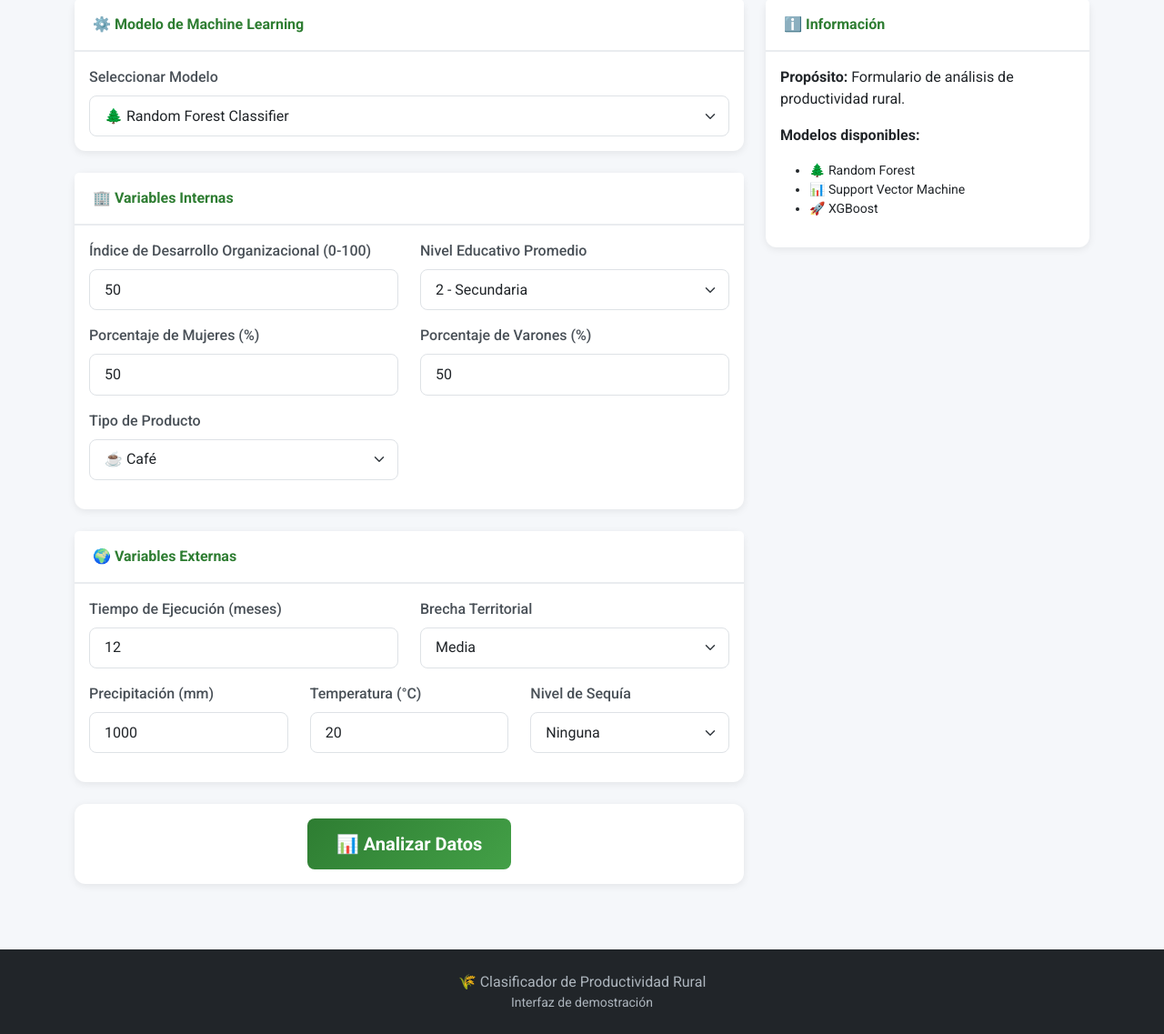
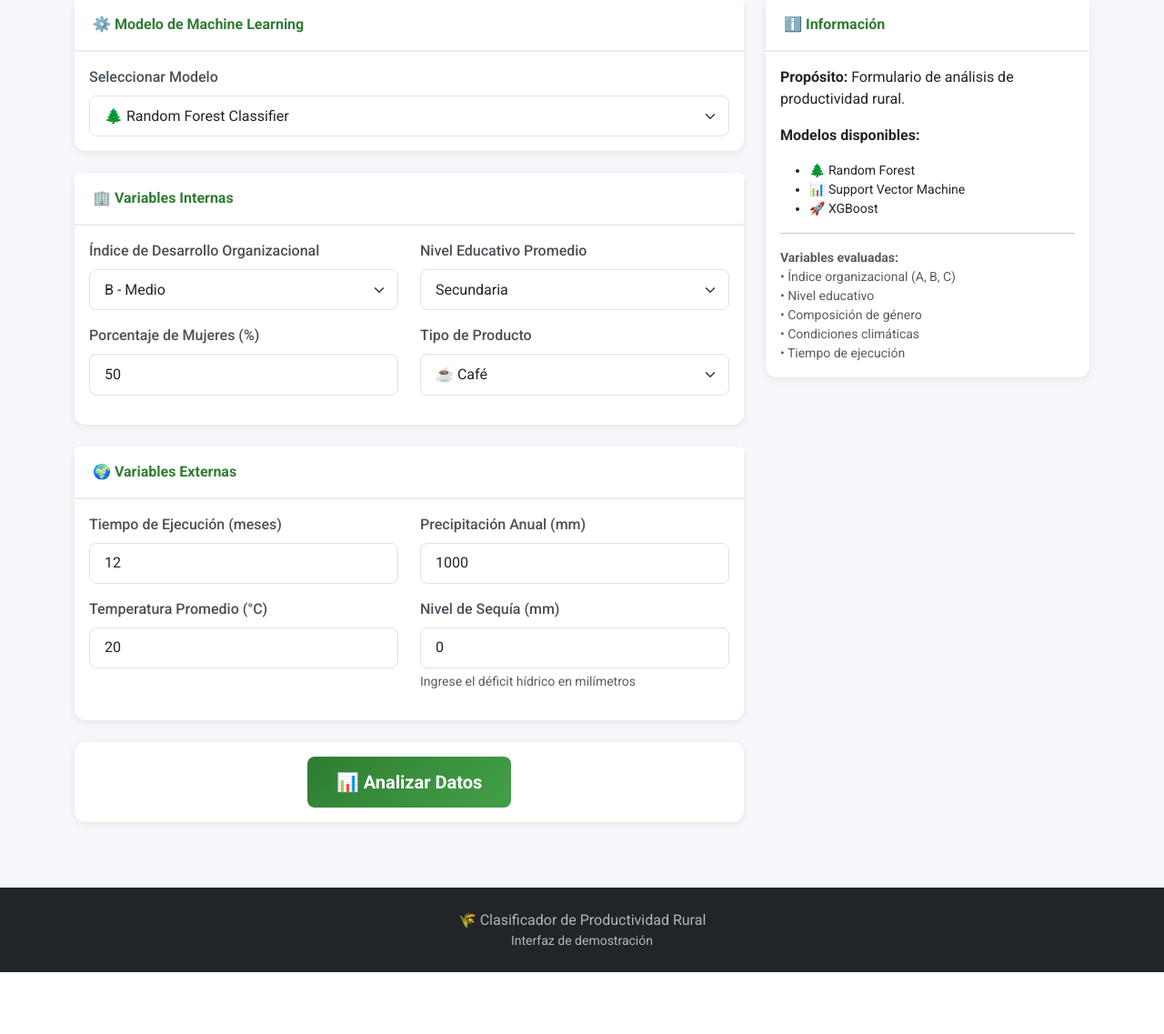
Before and after one commit to MariluHA/ProyectoAR, a Flask app: page / in a window 1280 px wide. Shown: the part 193-1330 px from the top of the page at 91% size. After the commit the page ends 1262 px from the top, so only its background shows below. Run offline with Flask 3, Linux system fonts and the light colour scheme.

Commit message:
Actualizar campos del formulario según especificaciones

```diff
--- a/templates/index.html
+++ b/templates/index.html
@@ -129,16 +129,20 @@
                         <div class="card-body">
                             <div class="row">
                                 <div class="col-md-6 mb-3">
-                                    <label for="indice_org" class="form-label">Índice de Desarrollo Organizacional (0-100)</label>
-                                    <input type="number" class="form-control" id="indice_org" name="indice_org"
-                                           min="0" max="100" value="50" required>
+                                    <label for="indice_org" class="form-label">Índice de Desarrollo Organizacional</label>
+                                    <select class="form-select" id="indice_org" name="indice_org" required>
+                                        <option value="A">A - Alto</option>
+                                        <option value="B" selected>B - Medio</option>
+                                        <option value="C">C - Bajo</option>
+                                    </select>
                                 </div>
                                 <div class="col-md-6 mb-3">
                                     <label for="nivel_educativo" class="form-label">Nivel Educativo Promedio</label>
                                     <select class="form-select" id="nivel_educativo" name="nivel_educativo" required>
-                                        <option value="1">1 - Primaria</option>
-                                        <option value="2" selected>2 - Secundaria</option>
-                                        <option value="3">3 - Superior</option>
+                                        <option value="0">Sin estudios</option>
+                                        <option value="1">Primaria</option>
+                                        <option value="2" selected>Secundaria</option>
+                                        <option value="3">Superior</option>
                                     </select>
                                 </div>
                             </div>
@@ -149,14 +153,6 @@
                                     <input type="number" class="form-control" id="pct_mujeres" name="pct_mujeres"
                                            min="0" max="100" value="50" required>
                                 </div>
-                                <div class="col-md-6 mb-3">
-                                    <label for="pct_varones" class="form-label">Porcentaje de Varones (%)</label>
-                                    <input type="number" class="form-control" id="pct_varones" name="pct_varones"
-                                           min="0" max="100" value="50" required>
-                                </div>
-                            </div>
-
-                            <div class="row">
                                 <div class="col-md-6 mb-3">
                                     <label for="tipo_producto" class="form-label">Tipo de Producto</label>
                                     <select class="form-select" id="tipo_producto" name="tipo_producto" required>
@@ -182,33 +178,23 @@
                                            min="1" max="60" value="12" required>
                                 </div>
                                 <div class="col-md-6 mb-3">
-                                    <label for="brecha_territorial" class="form-label">Brecha Territorial</label>
-                                    <select class="form-select" id="brecha_territorial" name="brecha_territorial" required>
-                                        <option value="baja">Baja</option>
-                                        <option value="media" selected>Media</option>
-                                        <option value="alta">Alta</option>
-                                    </select>
+                                    <label for="precipitacion" class="form-label">Precipitación Anual (mm)</label>
+                                    <input type="number" class="form-control" id="precipitacion" name="precipitacion"
+                                           min="0" max="5000" value="1000" required>
                                 </div>
                             </div>
 
                             <div class="row">
-                                <div class="col-md-4 mb-3">
-                                    <label for="precipitacion" class="form-label">Precipitación (mm)</label>
-                                    <input type="number" class="form-control" id="precipitacion" name="precipitacion"
-                                           min="0" max="5000" value="1000" required>
-                                </div>
-                                <div class="col-md-4 mb-3">
-                                    <label for="temperatura" class="form-label">Temperatura (°C)</label>
+                                <div class="col-md-6 mb-3">
+                                    <label for="temperatura" class="form-label">Temperatura Promedio (°C)</label>
                                     <input type="number" class="form-control" id="temperatura" name="temperatura"
                                            min="-10" max="50" step="0.1" value="20" required>
                                 </div>
-                                <div class="col-md-4 mb-3">
-                                    <label for="sequia" class="form-label">Nivel de Sequía</label>
-                                    <select class="form-select" id="sequia" name="sequia" required>
-                                        <option value="0" selected>Ninguna</option>
-                                        <option value="1">Moderada</option>
-                                        <option value="2">Severa</option>
-                                    </select>
+                                <div class="col-md-6 mb-3">
+                                    <label for="sequia" class="form-label">Nivel de Sequía (mm)</label>
+                                    <input type="number" class="form-control" id="sequia" name="sequia"
+                                           min="0" max="1000" step="0.1" value="0" required>
+                                    <div class="form-text small">Ingrese el déficit hídrico en milímetros</div>
                                 </div>
                             </div>
                         </div>
@@ -232,8 +218,14 @@
                     <h3>✅ {{ mensaje }}</h3>
                     <hr>
                     <p><strong>Modelo:</strong> {{ datos.modelo }}</p>
+                    <p><strong>Índice Org:</strong> {{ datos.indice_org }}</p>
+                    <p><strong>Nivel Educativo:</strong> {{ datos.nivel_educativo }}</p>
                     <p><strong>Producto:</strong> {{ datos.producto }}</p>
-                    <p><strong>Índice Org:</strong> {{ datos.indice_org }}</p>
+                    <p><strong>% Mujeres:</strong> {{ datos.pct_mujeres }}%</p>
+                    <p><strong>Tiempo:</strong> {{ datos.tiempo_ejecucion }} meses</p>
+                    <p><strong>Precipitación:</strong> {{ datos.precipitacion }} mm</p>
+                    <p><strong>Temperatura:</strong> {{ datos.temperatura }} °C</p>
+                    <p><strong>Sequía:</strong> {{ datos.sequia }} mm</p>
                 </div>
                 {% endif %}
 
@@ -255,6 +247,15 @@
                             <li>📊 Support Vector Machine</li>
                             <li>🚀 XGBoost</li>
                         </ul>
+                        <hr>
+                        <p class="small text-muted mb-0">
+                            <strong>Variables evaluadas:</strong><br>
+                            • Índice organizacional (A, B, C)<br>
+                            • Nivel educativo<br>
+                            • Composición de género<br>
+                            • Condiciones climáticas<br>
+                            • Tiempo de ejecución
+                        </p>
                     </div>
                 </div>
             </div>
```
